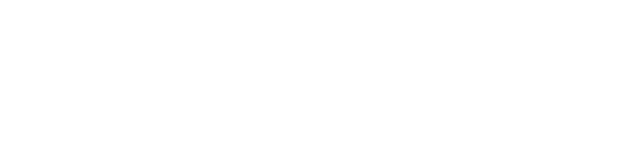
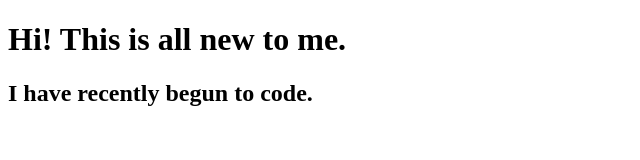
Before and after one commit to betsybaileyy/Lab-1-html-and-css, a plain HTML site: page index.html in a window 1280 px wide. Shown: the whole page, without its empty margins (0-640 px from the left). Drawn offline with Linux system fonts and the light colour scheme.

Commit message:
first info input

```diff
--- a/index.html
+++ b/index.html
@@ -7,6 +7,7 @@
     <title>Document</title>
 </head>
 <body>
-
+    <h1>Hi! This is all new to me.</h1>
+        <h2>I have recently begun to code.</h2>
 </body>
 </html>
```
